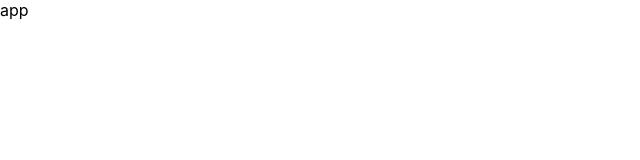
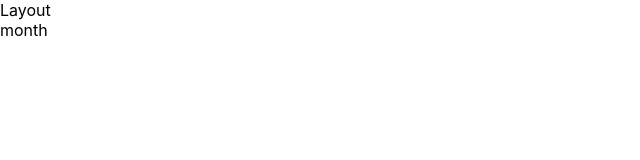
Before and after one commit to lan-sheng/react-bill-test, a React (Create React App) app: page /month in a window 1280 px wide. Shown: the top 160 px of the page, without its empty margins (0-640 px from the left). Built offline with nearby package versions, Linux system fonts and the light colour scheme.

Commit message:
路由配置

```diff
--- a/src/index.js
+++ b/src/index.js
@@ -1,10 +1,11 @@
 import React from 'react'
 import ReactDOM from 'react-dom/client'
 import './index.css'
-import App from './App'
 import sum from '@/sum'
+import { RouterProvider } from 'react-router-dom'
+import router from './router'
 const sum1 = sum(1, 2)
 console.log('sum: ', sum1)
 
 const root = ReactDOM.createRoot(document.getElementById('root'))
-root.render(<App />)
+root.render(<RouterProvider router={router} />)
--- /dev/null
+++ b/src/pages/Layout/index.js
@@ -0,0 +1,10 @@
+import { Outlet } from 'react-router-dom'
+
+const Layout = () => {
+  return (
+    <div>
+      Layout <Outlet/>
+    </div>
+  )
+}
+export default Layout
--- /dev/null
+++ b/src/pages/Month/index.js
@@ -0,0 +1,4 @@
+const Month = () => {
+  return <div>month</div>
+}
+export default Month
--- /dev/null
+++ b/src/pages/New/index.js
@@ -0,0 +1,4 @@
+const New=()=>{
+  return <div>new</div>
+}
+export default New
--- /dev/null
+++ b/src/pages/Year/index.js
@@ -0,0 +1,4 @@
+const Year = () => {
+  return <div>year</div>
+}
+export default Year
```
Also changed, not shown: src/router/index.js (added, +29 -0 lines).
